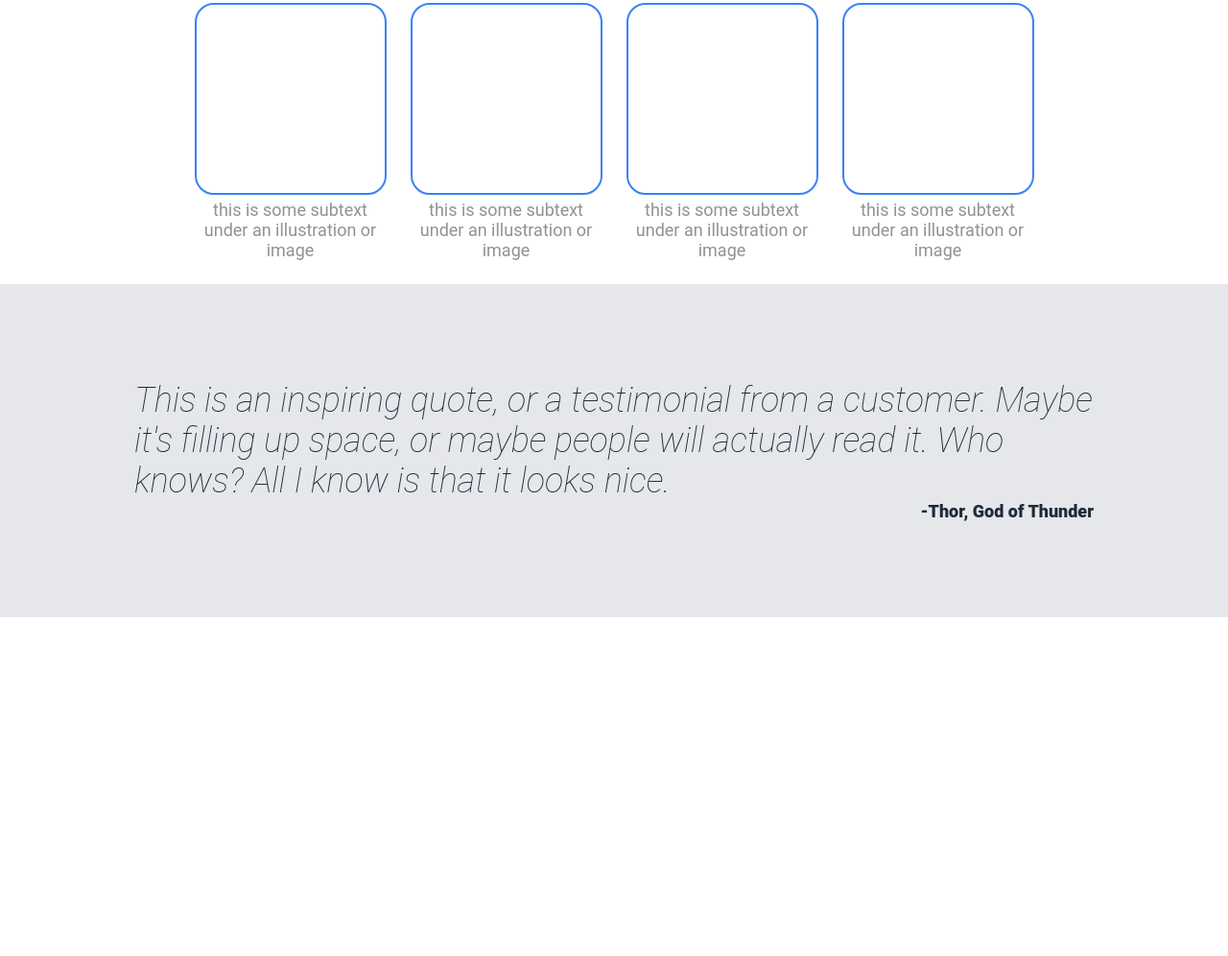
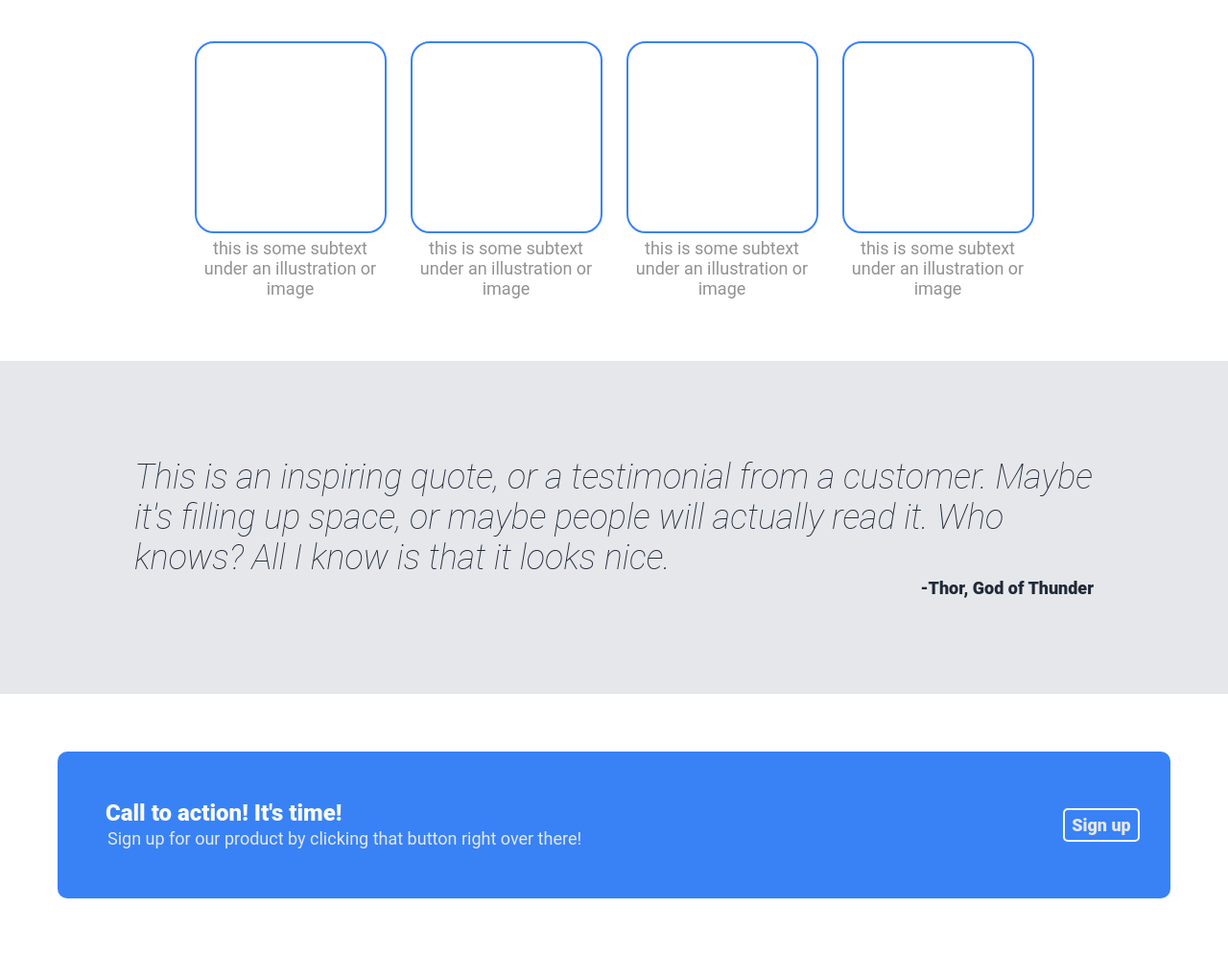
Before and after one commit to iambenji-44/landingpage, a plain HTML site: page index.html in a window 1280 px wide. Shown: the part 763-1759 px from the top of the page at 96% size. Before the commit the page ends 1406 px from the top, so only its background shows below. Drawn offline with Linux system fonts and the light colour scheme.

Commit message:
add a section called action

```diff
--- a/index.html
+++ b/index.html
@@ -61,6 +61,16 @@
         </div>
     </div>
     <!--Action-->
+    <div class="action">
+        <div class="box-cta">
+            <div class="state-cta">
+                <div class="cta">Call to action! It's time!</div>
+                <div class="text-cta">Sign up for our product by clicking that button right over there!</div>
+            </div>
+            <div class="button"><button><a href="http://">Sign up</a></button></div>
+        </div>
+    </div>
+    <!--Footer-->
 
 </body>
 </html>
--- a/style.css
+++ b/style.css
@@ -6,7 +6,7 @@
 }
 
 /* Header */
-.header{
+.header {
     background-color: #1F2937;
     display: flex;
     justify-content: center;
@@ -125,6 +125,7 @@ a{
     align-items: center;
     flex-wrap: wrap;
     gap: 25px;
+    margin: 40px;
 }
 
 .content{
@@ -184,3 +185,50 @@ a{
 }
 
 /* Action */
+.action{
+    display: flex;
+    justify-content: center;
+    align-items: center;
+}
+
+.box-cta{
+    flex: 1;
+    display: flex;
+    justify-content: center;
+    align-items: center;
+    flex-wrap: wrap;
+    padding: 30px;
+    margin: 60px;
+    background-color: #3882f6;
+    border-radius: 10px;
+    gap: 40px;
+    max-width: 1000 px;
+}
+
+.state-cta{
+    display: flex;
+    flex-direction: column;
+    margin: 20px;
+    margin-right: auto;
+}
+
+.cta{
+    font-size: 24px;
+    color: #F9FAF8;
+    font-weight: 900;
+}
+
+.text-cta{
+    font-size: 18px;
+    color: #E5E7EB;
+    margin: 2px;
+}
+
+.action button{
+    align-self: center;
+    border: 2px solid #F9FAF8;
+    border-radius: 5px;
+    margin-left: auto;
+}
+
+/* Footer */
```
